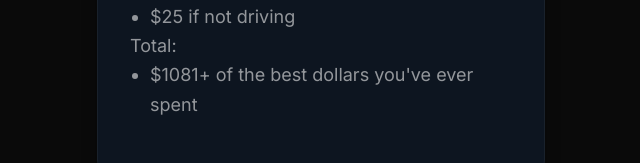
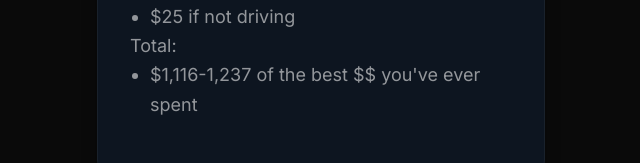
Before and after one commit to mpsorum392/haopen-project, a React (Vite) app: page / in a window 1280 px wide. Shown: the part 1800-1963 px from the top of the page, without its empty margins (207-847 px from the left). Built offline with nearby package versions, Linux system fonts and the light colour scheme.

Commit message:
adjust dollars

```diff
--- a/src/App.tsx
+++ b/src/App.tsx
@@ -223,7 +223,7 @@ function HomeView({ bluePoints, pinkPoints }: { bluePoints: number, pinkPoints:
               </ul>
               Total:
               <ul style={{ paddingLeft: '20px', listStyleType: 'disc' }}>
-                  <li>$1081+ of the best dollars you've ever spent</li>
+                  <li>$1,116-1,237 of the best $$ you've ever spent</li>
               </ul>
           </p>
           </section>
```
